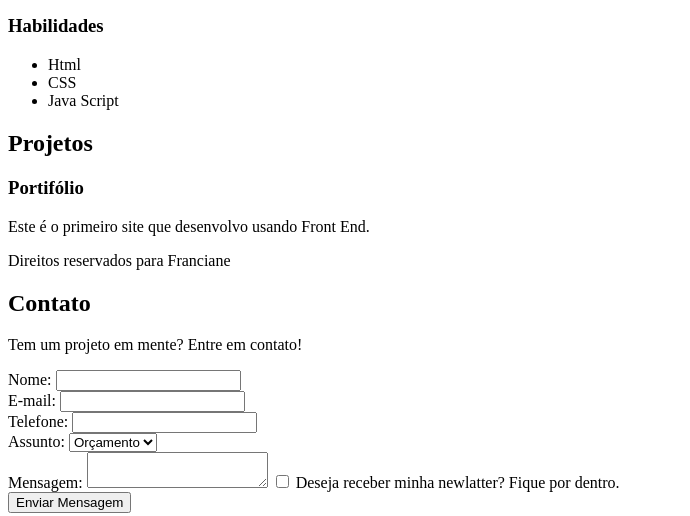
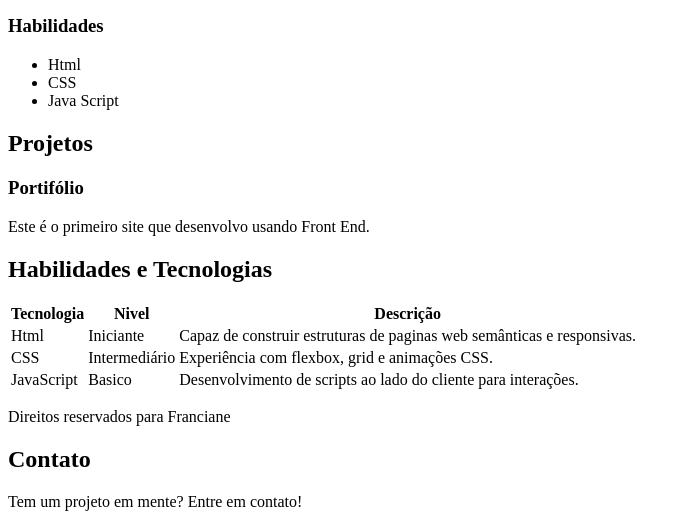
Before and after one commit to Franciane-sl/primeirosite, a plain HTML site: page index.html in a window 1280 px wide. Shown: the part 443-959 px from the top of the page, without its empty margins (0-690 px from the left). Drawn offline with Linux system fonts and the light colour scheme.

Commit message:
Atualização 2

```diff
--- a/index.html
+++ b/index.html
@@ -52,6 +52,56 @@
 
     </section>
 
+    <section id="Habilidades">
+
+        <h2> Habilidades e Tecnologias</h2>
+
+        <table>
+
+            <thead>
+
+                <tr>
+
+                    <th>Tecnologia</th>
+                    <th>Nivel</th>
+                    <th>Descrição</th>
+
+                </tr>
+
+            </thead>
+
+            <tbody>
+
+                <tr>
+
+                    <td>Html</td>
+                    <td>Iniciante</td>
+                    <td>Capaz de construir estruturas de paginas web semânticas e responsivas.</td>
+
+                </tr>
+
+                <tr>
+
+                    <td>CSS</td>
+                    <td>Intermediário</td>
+                    <td>Experiência com flexbox, grid e animações CSS.</td>
+
+                </tr>
+
+                <tr>
+
+                    <td>JavaScript</td>
+                    <td>Basico</td>
+                    <td>Desenvolvimento de scripts ao lado do cliente para interações.</td>
+
+                </tr>
+
+            </tbody>
+
+        </table>
+
+    </section>
+
     <footer>
 
         <p>Direitos reservados para Franciane</p>
@@ -82,7 +132,7 @@
                 <br>
 
                 <label for="Mensagem">Mensagem: </label>
-                <textarea name="Mensagem" id="Mensagem"required></textarea>
+                <textarea name="Mensagem" id="Mensagem" required></textarea>
 
                 <input type="checkbox" id="Inscricao" name="Inscricao">
                 <label for="Inscricao">Deseja receber minha newlatter? Fique por dentro.</label>
```
